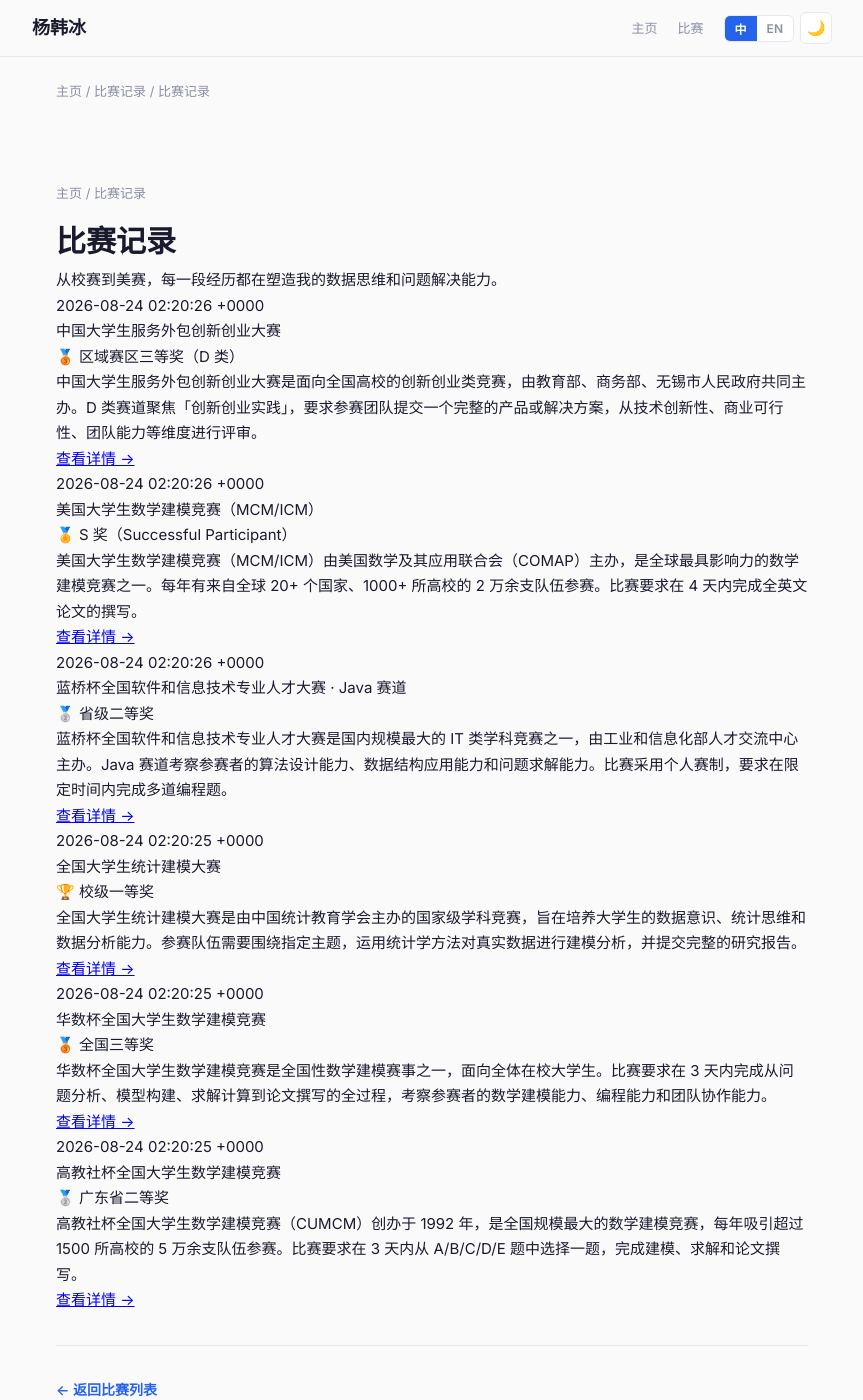
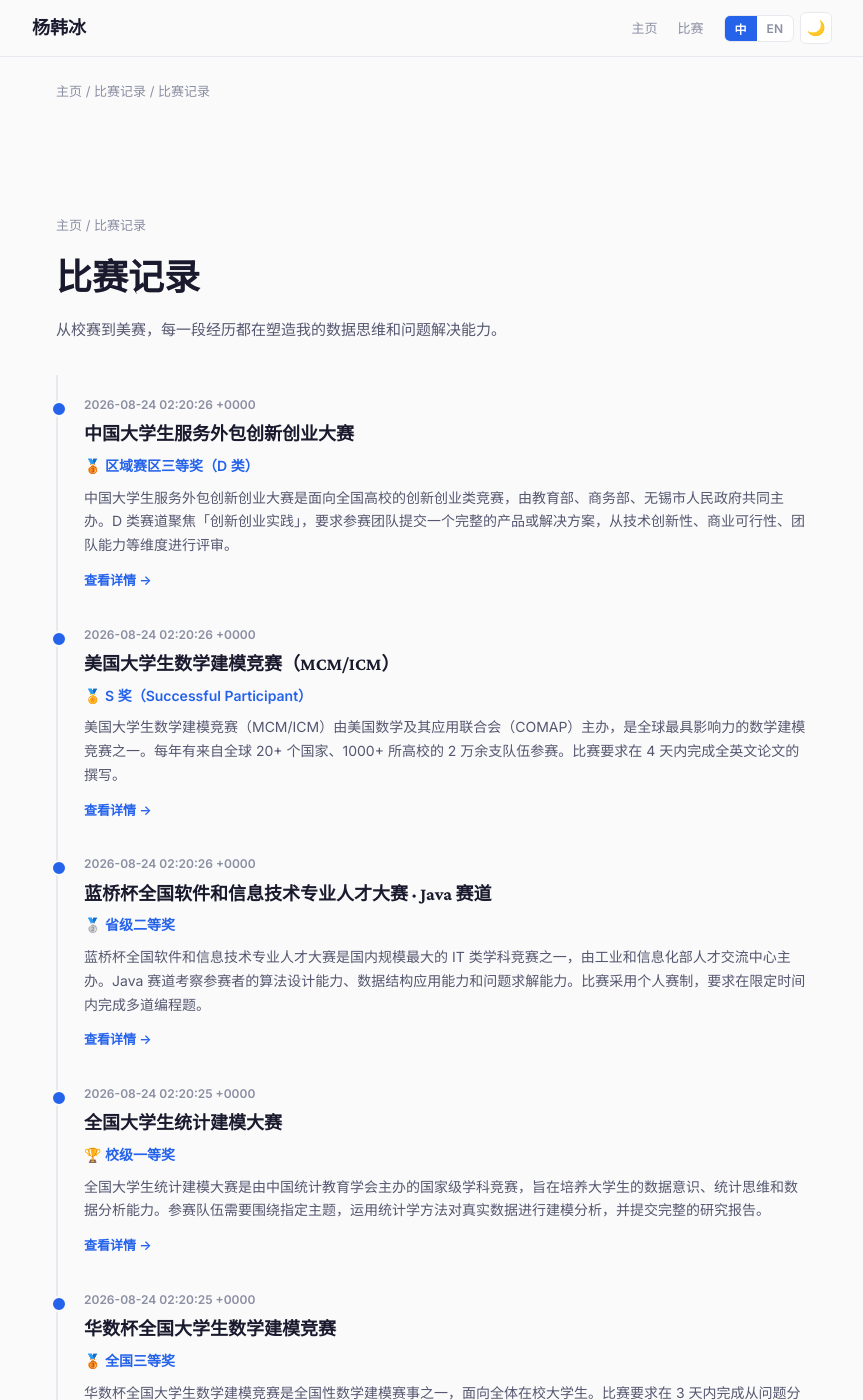
Before and after one commit to yara1006/yara1006.github.io, a Jekyll site: the page built from competitions/index.html, in a window 1280 px wide and 1400 px high. Shown: the whole window, without its empty margins (208-1071 px from the left). Built offline with Jekyll 4.4.1, drawn with Linux system fonts in a browser that asks for light colours.

Commit message:
fix: 添加比赛列表页样式到 default layout

```diff
--- a/_layouts/default.html
+++ b/_layouts/default.html
@@ -35,6 +35,21 @@ main{max-width:800px;margin:0 auto;padding:0 24px}
 .breadcrumb{font-size:13px;color:var(--text-muted);margin-top:80px;margin-bottom:12px}
 .breadcrumb a{color:var(--text-muted);text-decoration:none}
 .breadcrumb a:hover{color:var(--accent)}
+
+.page-header{padding:20px 0 32px}
+.page-header h1{font-family:'Crimson Pro','Noto Serif SC',serif;font-size:36px;font-weight:700;margin-bottom:8px}
+.page-header p{font-size:15px;color:var(--text-secondary)}
+
+.timeline{padding:20px 0 60px;position:relative}
+.timeline::before{content:'';position:absolute;left:0;top:0;bottom:0;width:2px;background:var(--border)}
+.tl-item{position:relative;padding-left:28px;margin-bottom:32px}
+.tl-item::before{content:'';position:absolute;left:-5px;top:6px;width:12px;height:12px;border-radius:50%;background:var(--accent);border:2px solid var(--bg)}
+.tl-date{font-size:12px;color:var(--text-muted);font-weight:600;margin-bottom:4px}
+.tl-title{font-family:'Crimson Pro','Noto Serif SC',serif;font-size:18px;font-weight:700;margin-bottom:4px}
+.tl-award{font-size:14px;font-weight:600;color:var(--accent);margin-bottom:8px}
+.tl-desc{font-size:14px;color:var(--text-secondary);line-height:1.7;margin-bottom:10px}
+.tl-link{display:inline-flex;align-items:center;gap:4px;color:var(--accent);font-size:13px;font-weight:600;text-decoration:none}
+.tl-link:hover{text-decoration:underline}
 
 .comp-header{padding-bottom:32px}
 .comp-meta{display:flex;gap:12px;margin-bottom:12px;font-size:13px;color:var(--text-muted)}
```
